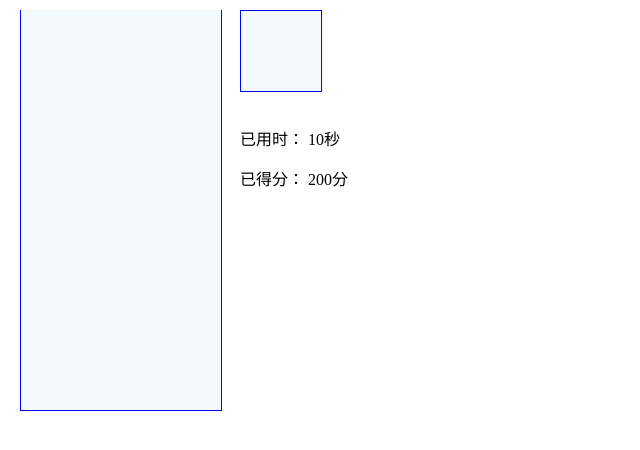
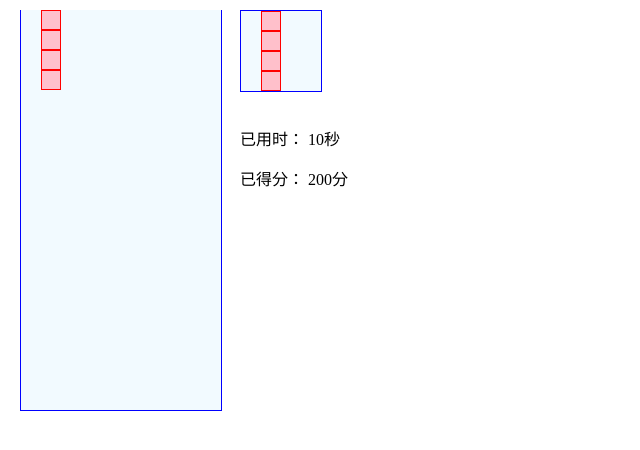
Before and after one commit to JinganGuo/tetris, a plain HTML site: page index.html in a window 1280 px wide. Shown: the whole page, without its empty margins (0-640 px from the left). Drawn offline with Linux system fonts and the light colour scheme.

Commit message:
second commit

```diff
--- a/css/style.css
+++ b/css/style.css
@@ -31,3 +31,15 @@
     position: absolute;
     box-sizing: border-box;
 }
+
+.none{
+    background: #F2FAFF;
+}
+.current{
+    background: pink;
+    border: 1px solid red;
+}
+.done{
+    background: gray;
+    border: 1px solid black;
+}
--- a/index.html
+++ b/index.html
@@ -10,11 +10,18 @@
     <link rel="stylesheet" href="css/style.css">
 </head>
 <body>
-    <div class="game"></div>
-    <div class="next"></div>
+    <div class="game" id="game"></div>
+    <div class="next" id="next"></div>
     <div class="info">
         <p>已用时： <span id="time">10</span>秒</p>
         <p>已得分： <span id="score">200</span>分</p>
     </div>
+
+    <script src="js/square.js"></script>
+    <script src="js/local.js"></script>
+    <script src="js/remote.js"></script>
+    <script src="js/remote.js"></script>
+    <script src="js/game.js"></script>
+    <script src="js/script.js"></script>
 </body>
 </html>
--- /dev/null
+++ b/js/game.js
@@ -0,0 +1,94 @@
+let Game = function () {
+    // dom元素
+    let gameDiv;
+    let nextDiv;
+    // 游戏矩阵
+    let gameData = [
+        [0, 0, 0, 0, 0, 0, 0, 0, 0, 0],
+        [0, 0, 0, 0, 0, 0, 0, 0, 0, 0],
+        [0, 0, 0, 0, 0, 0, 0, 0, 0, 0],
+        [0, 0, 0, 0, 0, 0, 0, 0, 0, 0],
+        [0, 0, 0, 0, 0, 0, 0, 0, 0, 0],
+        [0, 0, 0, 0, 0, 0, 0, 0, 0, 0],
+        [0, 0, 0, 0, 0, 0, 0, 0, 0, 0],
+        [0, 0, 0, 0, 0, 0, 0, 0, 0, 0],
+        [0, 0, 0, 0, 0, 0, 0, 0, 0, 0],
+        [0, 0, 0, 0, 0, 0, 0, 0, 0, 0],
+        [0, 0, 0, 0, 0, 0, 0, 0, 0, 0],
+        [0, 0, 0, 0, 0, 0, 0, 0, 0, 0],
+        [0, 0, 0, 0, 0, 0, 0, 0, 0, 0],
+        [0, 0, 0, 0, 0, 0, 0, 0, 0, 0],
+        [0, 0, 0, 0, 0, 0, 0, 0, 0, 0],
+        [0, 0, 0, 0, 0, 0, 0, 0, 0, 0],
+        [0, 0, 0, 0, 0, 0, 0, 0, 0, 0],
+        [0, 0, 0, 0, 0, 0, 0, 0, 0, 0],
+        [0, 0, 0, 0, 0, 0, 0, 0, 0, 0],
+        [0, 0, 0, 0, 0, 0, 0, 0, 0, 0]
+    ];
+
+    // divs
+    let nextDivs = [];
+    let gameDivs = [];
+
+    // 当前方块
+    let cur;
+    // 下一个方块
+    let next;
+
+    // 初始化div
+    let initDiv = function(container, data, divs){
+        for(let i = 0; i < data.length; i ++){
+            let div = [];
+            for (let j = 0; j < data[0].length; j ++){
+                let newNode = document.createElement("div");
+                newNode.className = "none";
+                newNode.style.top = (i * 20) + "px";
+                newNode.style.left = (j * 20) + "px";
+                container.appendChild(newNode);
+                div.push(newNode);
+            }
+            divs.push(div);
+        }
+    };
+
+    // 刷新div
+    var refreshDiv = function(data, divs){
+        for(let i = 0; i < data.length; i ++) {
+            for(let j = 0; j < data[0].length; j ++) {
+                if(data[i][j] == 0) {
+                    divs[i][j].className = "none";
+                } else if(data[i][j] == 1) {
+                    divs[i][j].className = "done";
+                } else if(data[i][j] == 2) {
+                    divs[i][j].className = "current";
+                }
+            }
+        }
+    };
+
+    // 初始化
+    let init = function(doms){
+        gameDiv = doms.gameDiv;
+        nextDiv = doms.nextDiv;
+
+        cur = new Square();
+        next = new Square();
+
+        initDiv(gameDiv, gameData, gameDivs);
+        initDiv(nextDiv, next.data, nextDivs);
+
+        cur.origin.x = 0;
+        cur.origin.y = 0;
+        for(let i = 0; i < cur.data.length; i ++) {
+            for (let j = 0; j < cur.data[0].length; j ++) {
+                gameData[cur.origin.x + i][cur.origin.y + j] = cur.data[i][j];
+            }
+        }
+
+        refreshDiv(gameData, gameDivs);
+        refreshDiv(next.data, nextDivs);
+    }
+
+    // 导出API
+    this.init = init;
+}
--- /dev/null
+++ b/js/local.js
@@ -0,0 +1,16 @@
+let Local = function(){
+    // 游戏对象
+    let game;
+    // 开始
+    let start = function() {
+        let doms = {
+            gameDiv: document.getElementById("game"),
+            nextDiv: document.getElementById("next")
+        }
+        game = new Game();
+        game.init(doms);
+    }
+
+    // 导出API
+    this.start = start;
+}
--- /dev/null
+++ b/js/script.js
@@ -0,0 +1,2 @@
+let local = new Local();
+local.start();
--- /dev/null
+++ b/js/square.js
@@ -0,0 +1,14 @@
+let Square = function () {
+    // 方块数据
+    this.data = [
+        [0, 2, 0, 0],
+        [0, 2, 0, 0],
+        [0, 2, 0, 0],
+        [0, 2, 0, 0]
+    ];
+    // 原点
+    this.origin = {
+        x: 0,
+        y: 0
+    };
+};
```
Also changed, not shown: js/index.js (deleted), js/remote.js (added), js/squareFactory.js (added).
